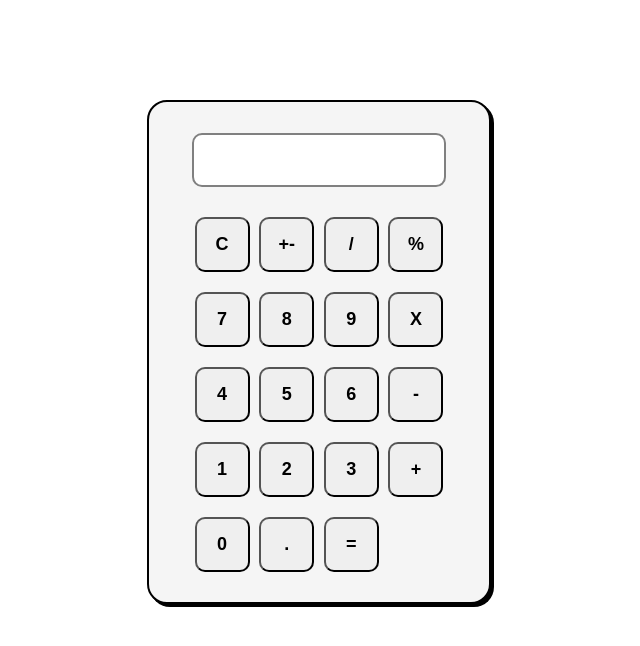
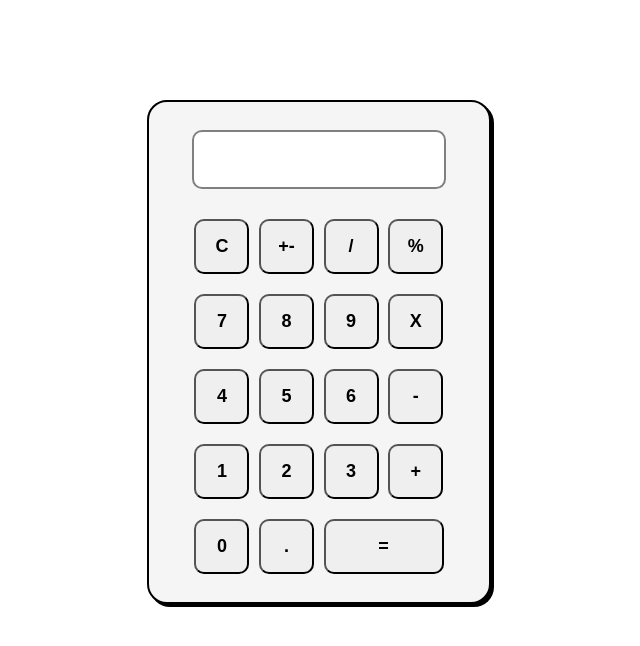
Before and after one commit to selbps/odin-calculator, a plain HTML site: page index.html in a window 1280 px wide. Shown: the whole page, without its empty margins (321-961 px from the left). Drawn offline with Linux system fonts and the light colour scheme.

Commit message:
Enlarge equal button

```diff
--- a/index.html
+++ b/index.html
@@ -38,7 +38,7 @@
                 <div class="fifth-div">
                     <button>0</button>
                     <button>.</button>
-                    <button>=</button>
+                    <button class="equal">=</button>
                 </div>
             </div>
         </div>
--- a/style.css
+++ b/style.css
@@ -27,8 +27,12 @@ body {
     display: flex;
     align-items: center;
     justify-content: flex-end;
-    height: 50px;
+    height: 55px;
     width: 250px;
+}
+
+button.equal {
+    width: 120px;
 }
 
 button {
```
